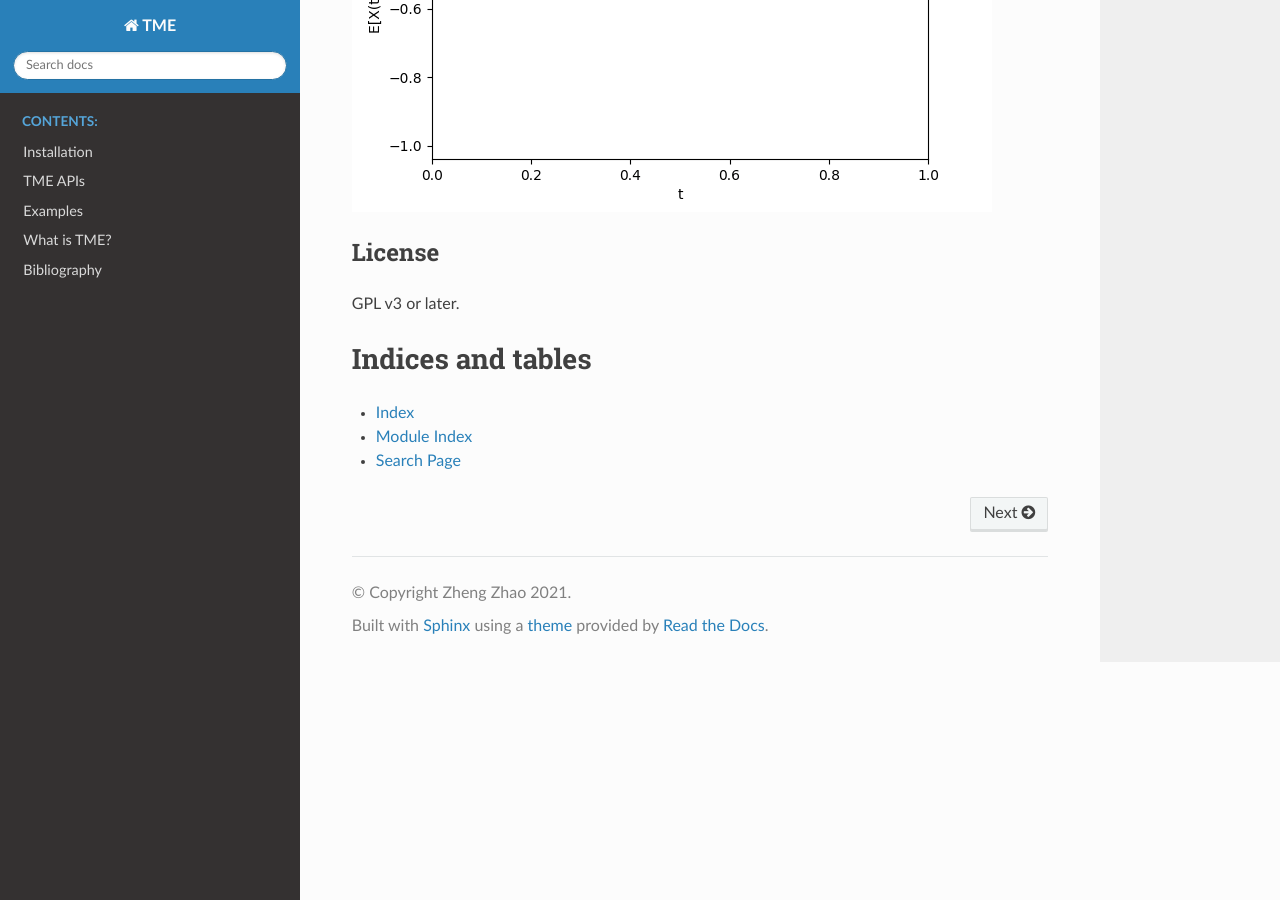
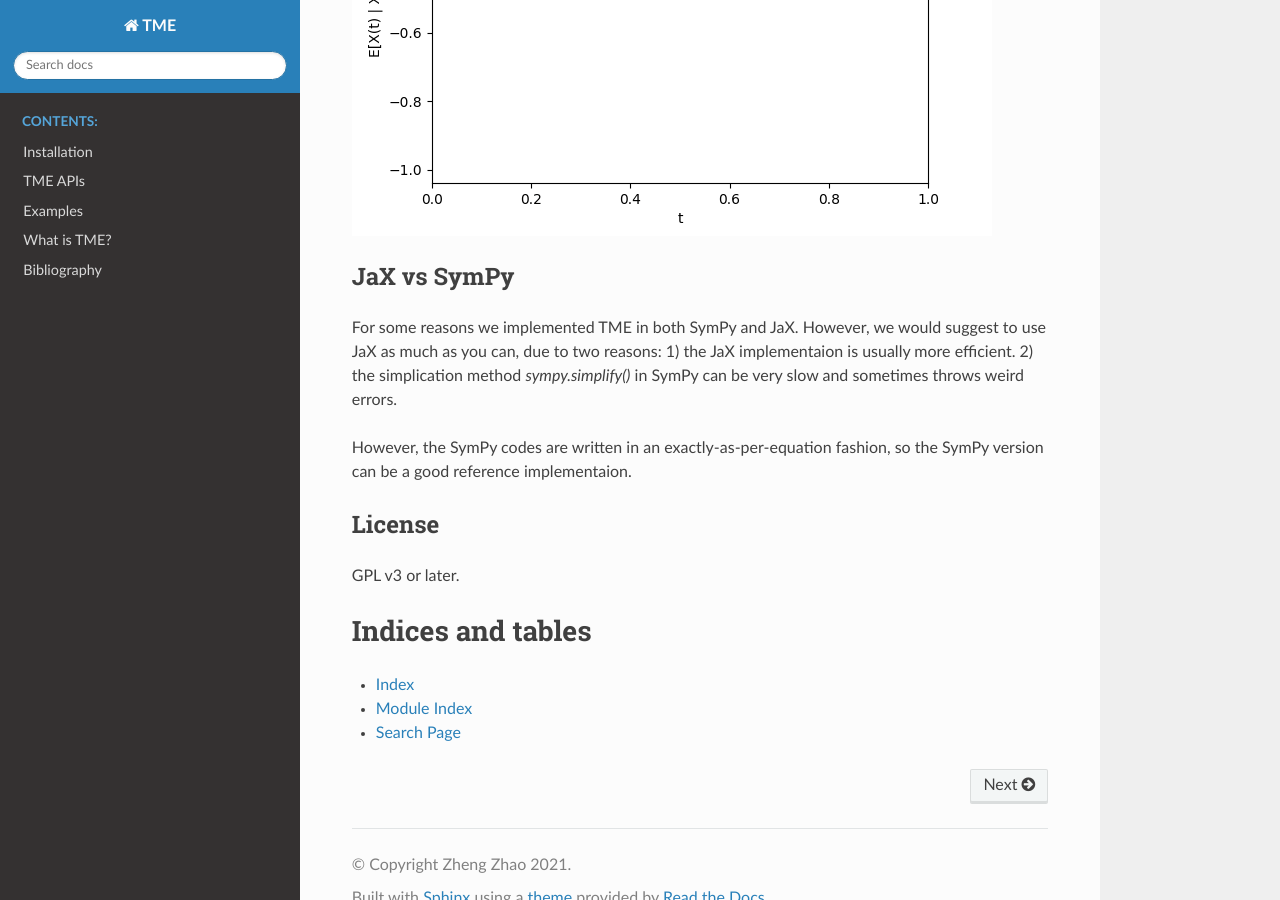
Before and after one commit to zgbkdlm/tme, a Sphinx documentation site: the page built from docs/source/index.rst, in a window 1280 px wide and 900 px high, scrolled down 1269 px. Built offline with Sphinx 7.4.7 and the Read the Docs theme 2.0.0, drawn with Linux system fonts in a browser that asks for light colours; some of the changed text lies outside the part shown.

```diff
--- a/docs/source/conf.py
+++ b/docs/source/conf.py
@@ -64,4 +64,4 @@ html_theme = "sphinx_rtd_theme"
 # Add any paths that contain custom static files (such as style sheets) here,
 # relative to this directory. They are copied after the builtin static files,
 # so a file named "default.css" will overwrite the builtin "default.css".
-html_static_path = ['_static']
+html_static_path = []
--- a/docs/source/index.rst
+++ b/docs/source/index.rst
@@ -22,6 +22,15 @@ To begin, you can start with the examples in :doc:`examples`.
 .. image:: figs/index_tme_duffing.gif
   :alt: TME-3 approximation of a Duffing-van der Pol equation
 
+JaX vs SymPy
+------------
+For some reasons we implemented TME in both SymPy and JaX. However, we would suggest to
+use JaX as much as you can, due to two reasons: 1) the JaX implementaion is usually more efficient.
+2) the simplication method `sympy.simplify()` in SymPy can be very slow and sometimes throws weird errors.
+
+However, the SymPy codes are written in an exactly-as-per-equation fashion, so the SymPy
+version can be a good reference implementaion.
+
 License
 -------
 GPL v3 or later.
--- a/docs/source/install.rst
+++ b/docs/source/install.rst
@@ -3,6 +3,12 @@ Installation
 
 You can install :code:`tme` by either :code:`pip` or :code:`setup.py`.
 
+If you want to use JaX TME
+--------------------------
+Please note that :code:`jax` is **not** included in the requirement list, because we would like
+the user themself to manually install `jax`. For the installation of `jax`, see, `this link <https://github.com/google/jax#installation>`_.
+
+If you just want to use SymPy TME, you can ignore installing JaX.
 
 By :code:`setup.py`
 -------------------
```
Also changed, not shown: changelog.txt (+22 -2 lines), 7 other files.
